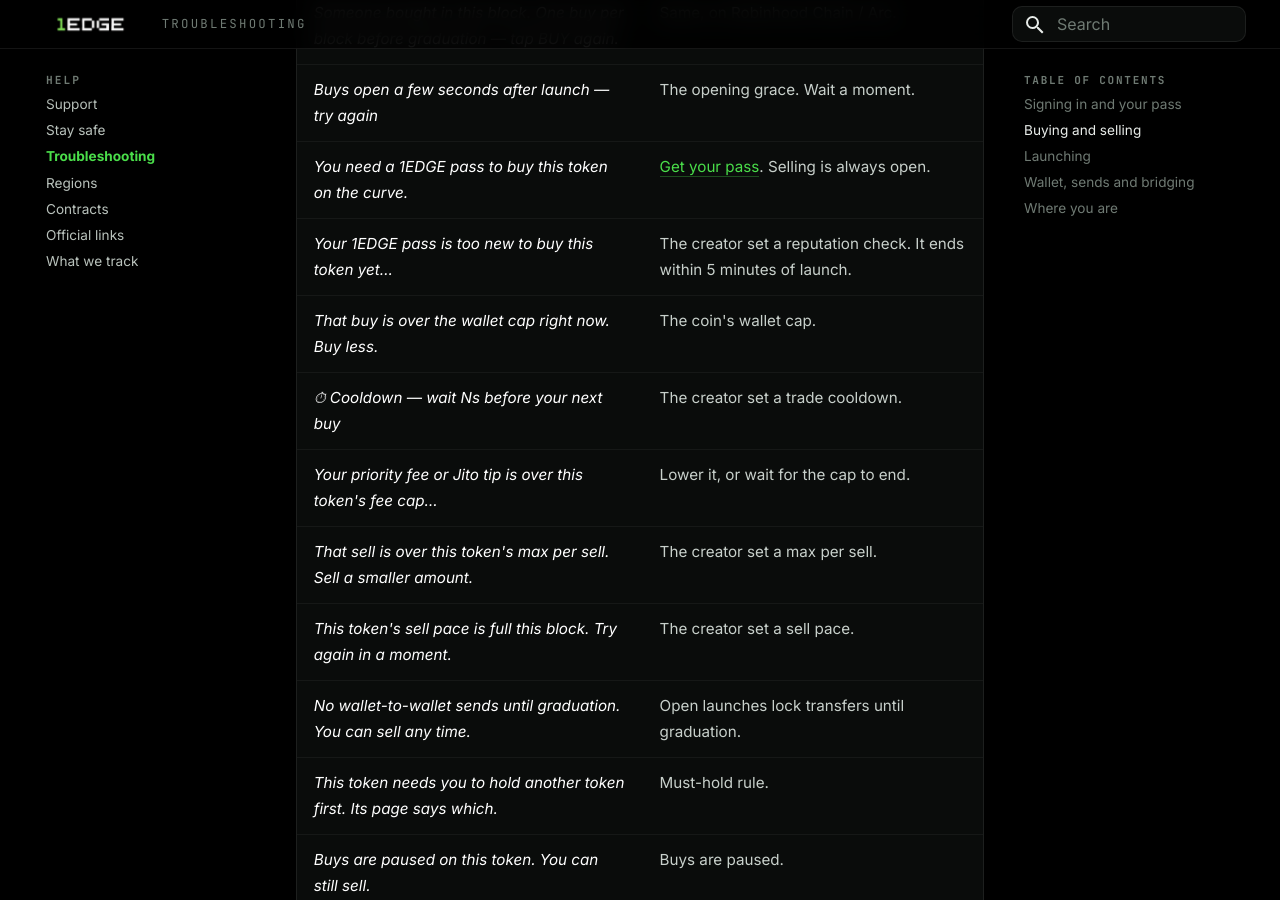
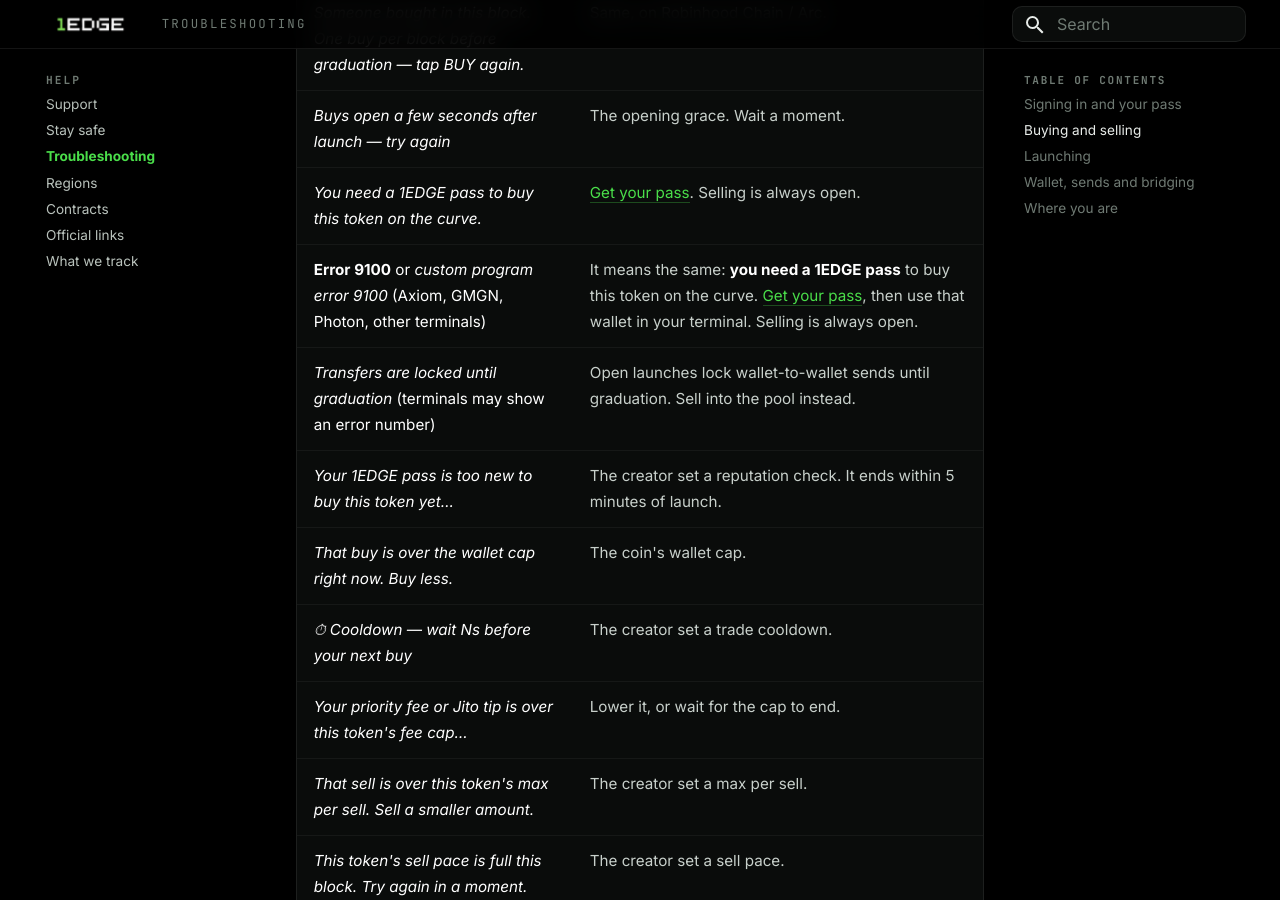
Before and after one commit to Tedz-1edge/1edge-docs, an MkDocs documentation site: the page built from docs/help/troubleshooting.md, in a window 1280 px wide and 900 px high, scrolled down 1441 px. Built offline with MkDocs 1.6.1 and Material for MkDocs 9.7.7, drawn with Linux system fonts in a browser that asks for light colours.

Commit message:
Troubleshooting: error 9100 in terminals = you need a 1EDGE pass; transfer-lock errors
Co-Authored-By: Claude Opus 5.5 <noreply@anthropic.com>
Claude-Session: https://claude.ai/code/session_01DqApKkhNSgosSqNeVSPyw7

```diff
--- a/docs/help/troubleshooting.md
+++ b/docs/help/troubleshooting.md
@@ -30,6 +30,8 @@ description: The messages you might see on 1EDGE, what they mean, and what to do
 | *Someone bought in this block. One buy per block before graduation — tap BUY again.* | Same, on Robinhood Chain / Arc. |
 | *Buys open a few seconds after launch — try again* | The opening grace. Wait a moment. |
 | *You need a 1EDGE pass to buy this token on the curve.* | [Get your pass](../start/get-your-pass.md). Selling is always open. |
+| **Error 9100** or *custom program error 9100* (Axiom, GMGN, Photon, other terminals) | It means the same: **you need a 1EDGE pass** to buy this token on the curve. [Get your pass](../start/get-your-pass.md), then use that wallet in your terminal. Selling is always open. |
+| *Transfers are locked until graduation* (terminals may show an error number) | Open launches lock wallet-to-wallet sends until graduation. Sell into the pool instead. |
 | *Your 1EDGE pass is too new to buy this token yet…* | The creator set a reputation check. It ends within 5 minutes of launch. |
 | *That buy is over the wallet cap right now. Buy less.* | The coin's wallet cap. |
 | *⏱ Cooldown — wait Ns before your next buy* | The creator set a trade cooldown. |
```
